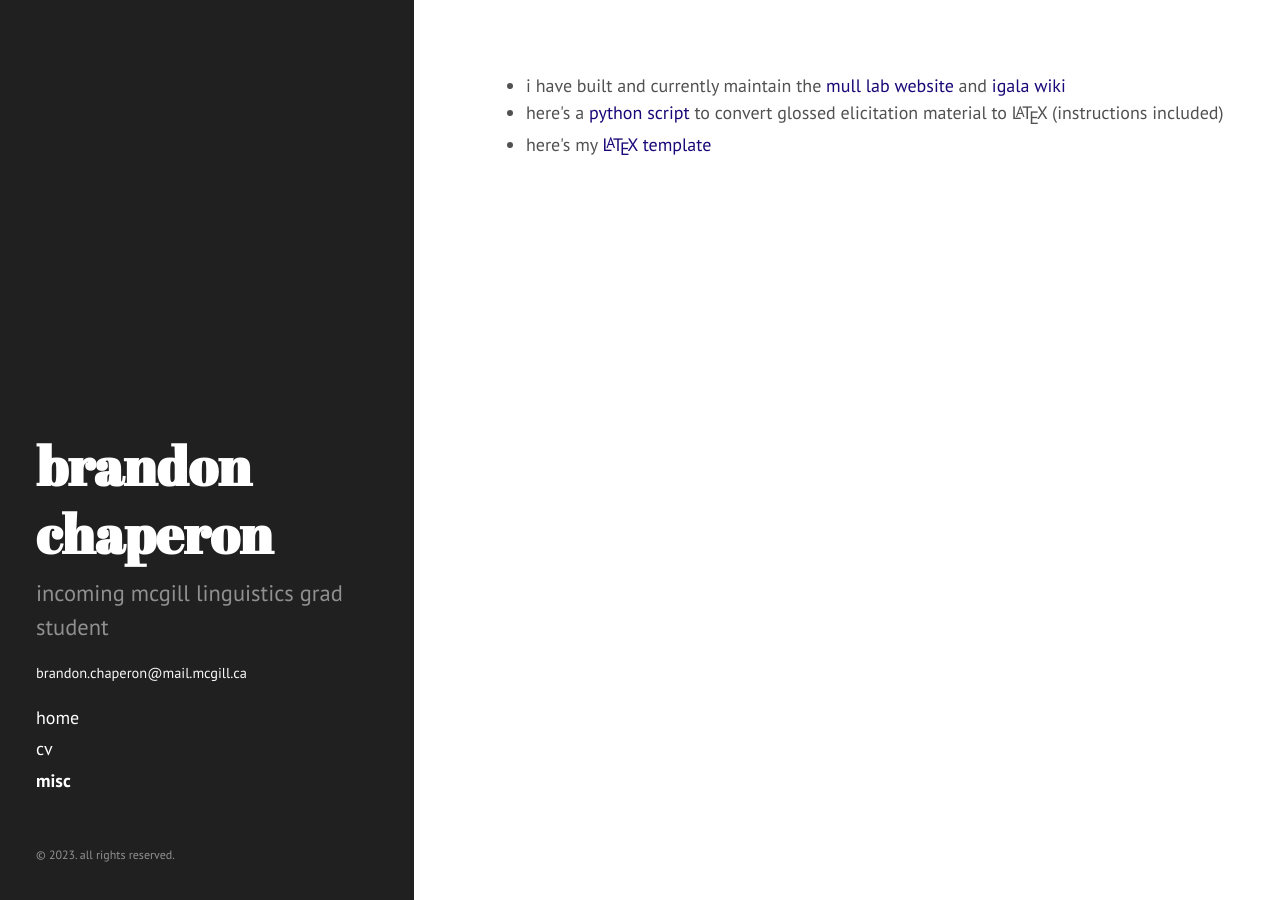
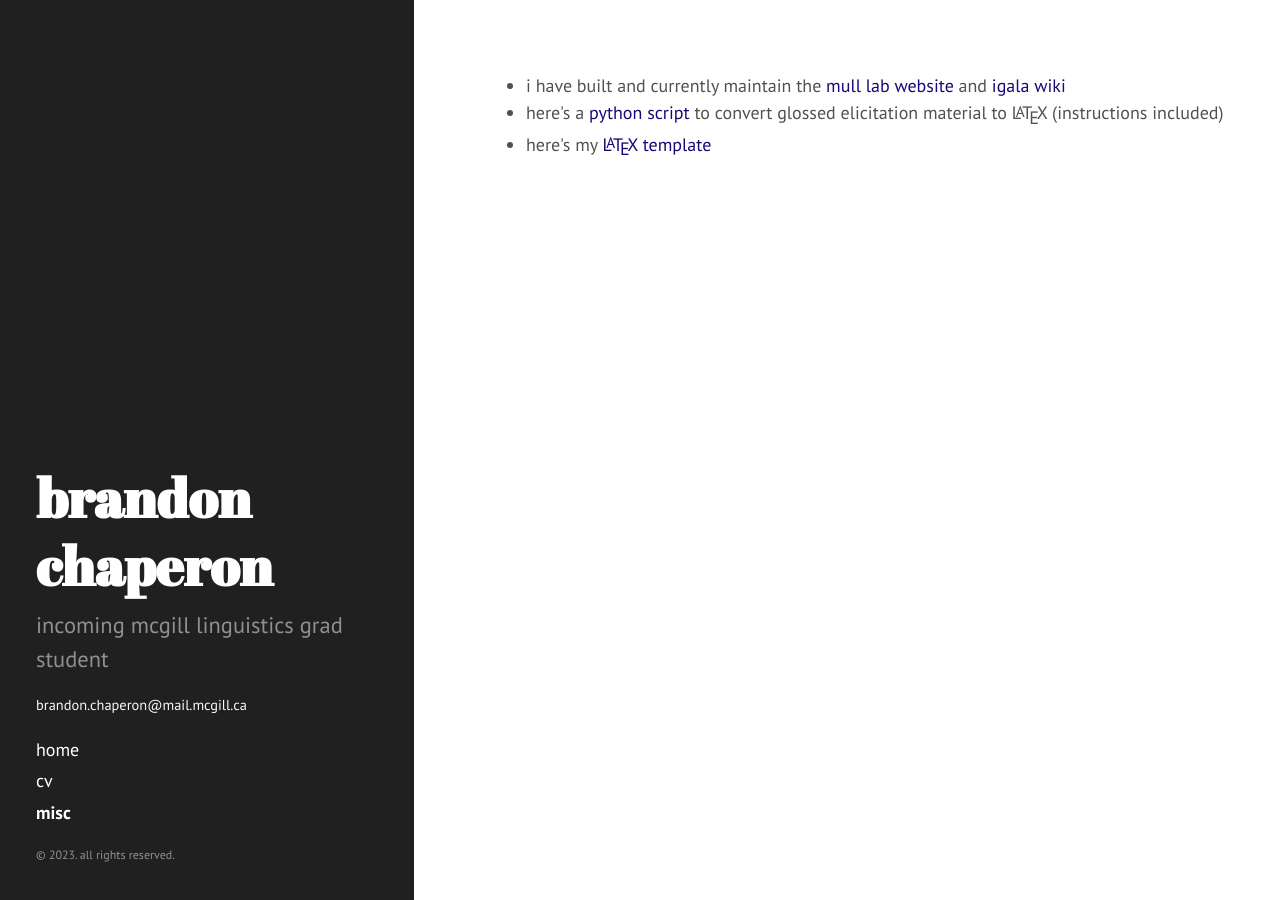
Before and after one commit to bchaper0n/bchaper0n.github.io, a Jekyll site: the page misc/index.html, which Jekyll copies as it is, in a window 1280 px wide. Built offline with Jekyll 4.4.1, drawn with Linux system fonts in a browser that asks for light colours; comment, search, counter and statistics services are not loaded.

Commit message:
fixed margins

```diff
--- a/cv/index.html
+++ b/cv/index.html
@@ -66,7 +66,7 @@
           xhttp.send();
         </script>
 
-        <p style="margin-top: 50px; font-size: 12px;">&copy; 2023. all rights reserved.</p>
+        <p style="margin-top: 5px; font-size: 12px;">&copy; 2023. all rights reserved.</p>
       </div>
     </div>
 
--- a/misc/index.html
+++ b/misc/index.html
@@ -66,7 +66,7 @@
           xhttp.send();
         </script>
 
-        <p style="margin-top: 50px; font-size: 12px;">&copy; 2023. all rights reserved.</p>
+        <p style="margin-top: 5px; font-size: 12px;">&copy; 2023. all rights reserved.</p>
       </div>
     </div>
 
```
